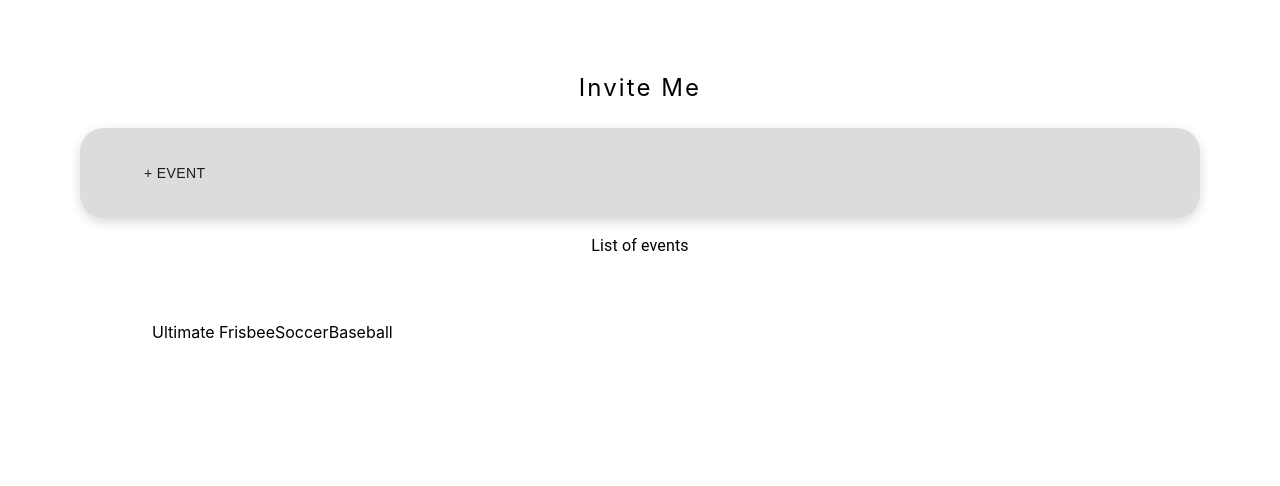
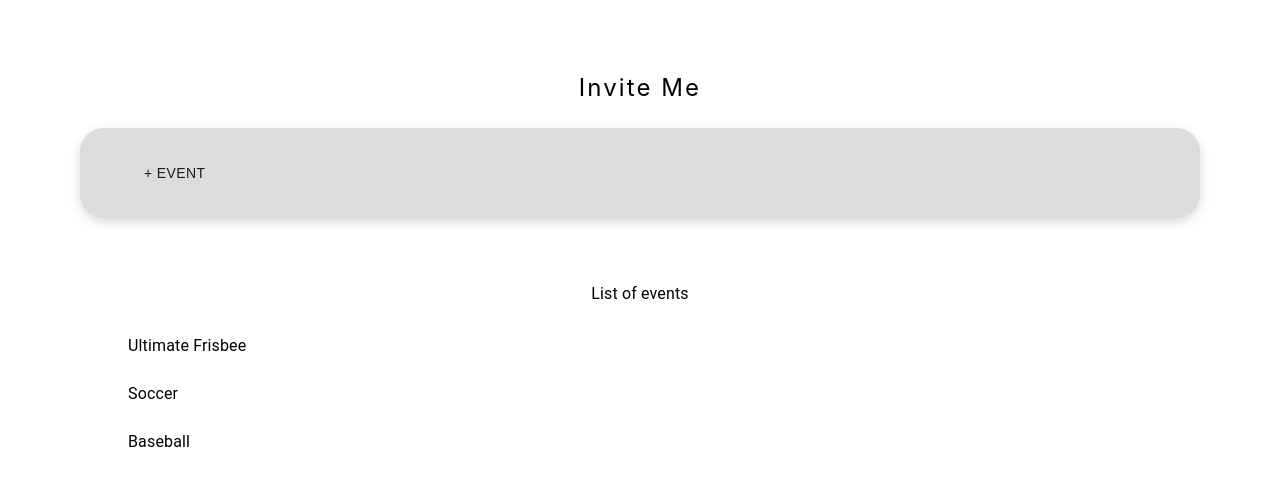
Before and after one commit to zigybass/invite-me, a React (Create React App) app: page / in a window 1280 px wide. Shown: the top 486 px of the page. Built offline with nearby package versions, Linux system fonts and the light colour scheme.

Commit message:
added mapEvents function, returns list of array of events from App

```diff
--- a/src/App.tsx
+++ b/src/App.tsx
@@ -20,7 +20,7 @@ function App() {
   return (
     <div className="App">
       <ThemeProvider theme={theme}>
-        <header style={styles.nav}>
+        <div style={styles.nav}>
           <Grid container justify="center" style={styles.title}>
             <Grid item>
               <div>
@@ -30,11 +30,11 @@ function App() {
           </Grid>
           <Grid container>
             <Grid item md={12}>
-              <Nav />
+              <Nav addEvent={addEvent} />
             </Grid>
           </Grid>
           <Home list={events} />
-        </header>
+        </div>
       </ThemeProvider>
     </div>
   );
--- a/src/components/NavBar/Nav.tsx
+++ b/src/components/NavBar/Nav.tsx
@@ -18,7 +18,7 @@ const useStyles = makeStyles((theme) => ({
   },
 }));
 
-export default function Nav() {
+export default function Nav({ addEvent }) {
   const classes = useStyles();
 
   const handleAdd = (): void => {};
--- a/src/views/Home.tsx
+++ b/src/views/Home.tsx
@@ -1,6 +1,12 @@
 import React from "react";
-// import EventList from "../components/EventList/EventList";
-import { Grid, Container, Typography } from "@material-ui/core";
+import {
+  Grid,
+  Container,
+  Typography,
+  List,
+  ListItem,
+  ListItemText,
+} from "@material-ui/core";
 
 interface Props {
   list?: Array<string> | null | undefined;
@@ -8,7 +14,13 @@ interface Props {
 
 export const Home: React.FC<Props> = ({ list }) => {
   const mapEvents = (arr: Array<string> | null | undefined): any => {
-    return <div>{list}</div>;
+    return arr?.map((item: string, i: number) => {
+      return (
+        <ListItem key={i}>
+          <ListItemText>{item}</ListItemText>
+        </ListItem>
+      );
+    });
   };
 
   return (
@@ -19,9 +31,9 @@ export const Home: React.FC<Props> = ({ list }) => {
             <Typography variant="body1">List of events</Typography>
           </Grid>
         </Grid>
-        <Grid container style={styles.header}>
+        <Grid container>
           <Grid style={styles.events} item md={12}>
-            {mapEvents(list)}
+            <List>{mapEvents(list)}</List>
           </Grid>
         </Grid>
       </Container>
@@ -31,9 +43,9 @@ export const Home: React.FC<Props> = ({ list }) => {
 
 const styles = {
   header: {
-    padding: "1rem",
+    paddingTop: "4rem",
   },
   events: {
-    padding: "2rem",
+    padding: ".5rem",
   },
 };
```
Also changed, not shown: src/components/EventList/EventList.tsx (+8 -1 lines).
